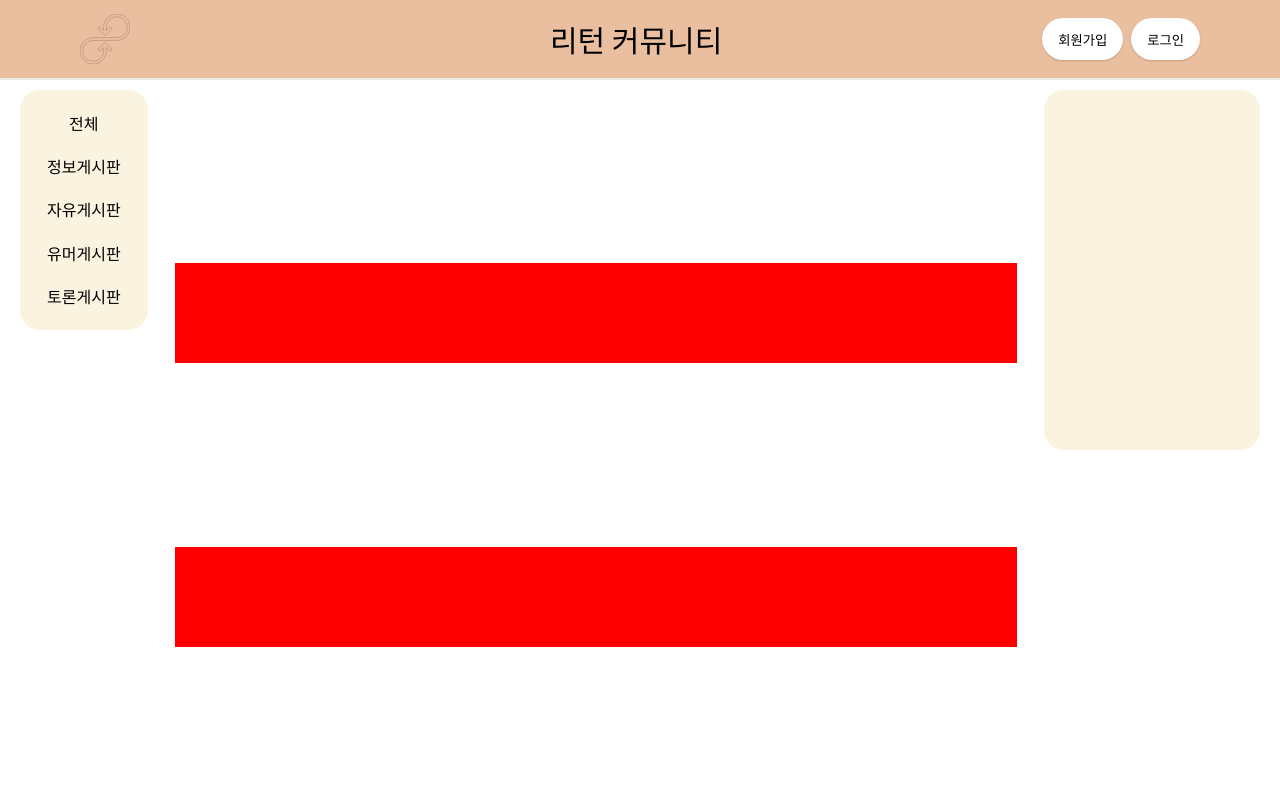
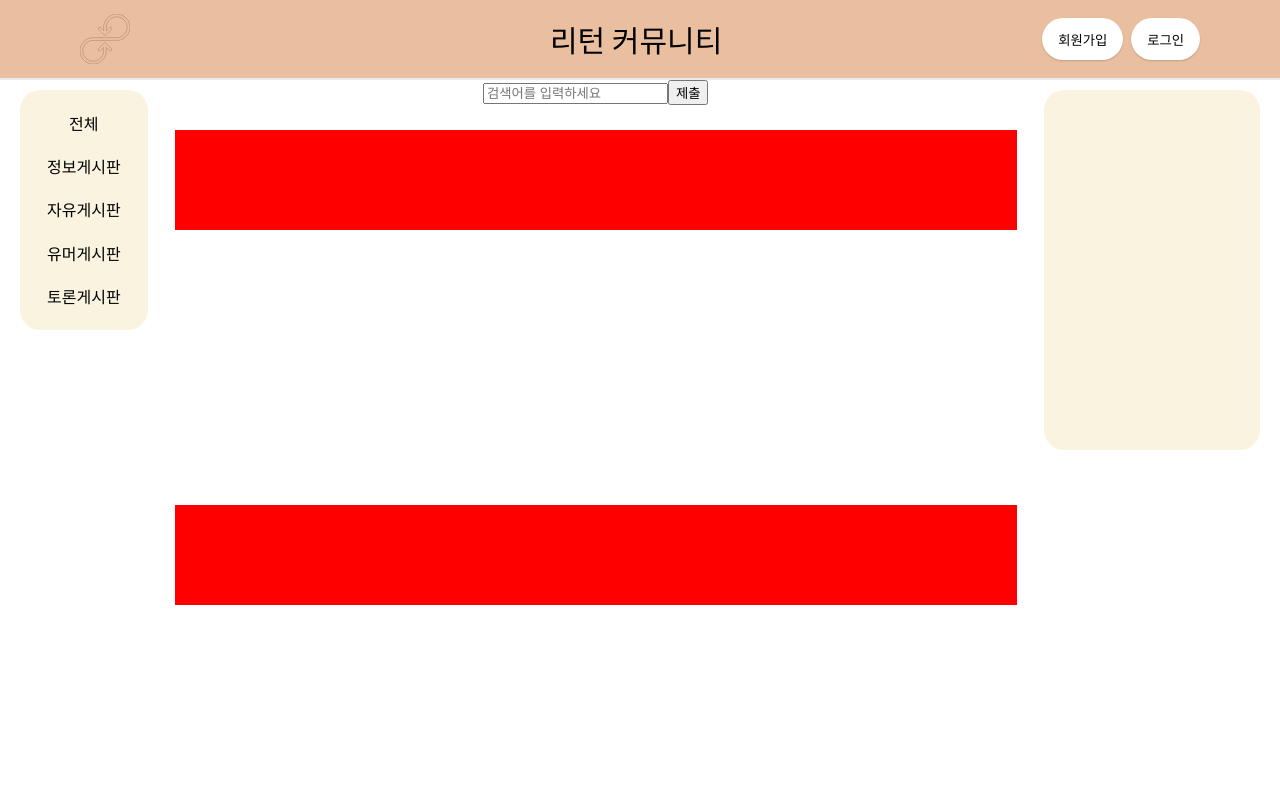
Before and after one commit to taemin4u/Community_NextJS, a Next.js app: page /1 in a window 1280 px wide. Shown: the top 800 px of the page. Built offline with nearby package versions, Linux system fonts and the light colour scheme.

Commit message:
[feat] dev Search input

```diff
--- /dev/null
+++ b/components/Feed.tsx
@@ -0,0 +1,78 @@
+import React from 'react';
+import styled from 'styled-components';
+import palette from '../styles/palette';
+import { useForm } from 'react-hook-form';
+
+const MenuWrapper = styled.div`
+  display: flex;
+  align-items: center;
+  justify-content: center;
+`;
+
+const FeedWrapper = styled.div`
+  display: flex;
+  flex-direction: column;
+  justify-content: space-between;
+  align-items: center;
+  height: 200vh;
+`;
+
+const Search = styled.form`
+  height: 50px;
+  display: flex;
+  flex-direction: column;
+  align-items: center;
+  position: relative;
+  top: -30%;
+`;
+
+const Input = styled.input``;
+
+const List = styled.div`
+  width: 95%;
+  height: 100px;
+  background-color: red;
+`;
+
+interface IForm {
+  keyword: string;
+}
+function Feed() {
+  const {
+    register,
+    handleSubmit,
+    formState: { errors },
+    setError,
+  } = useForm<IForm>();
+  return (
+    <div>
+      <MenuWrapper>
+        <Search onSubmit={handleSubmit(() => {})}>
+          <div>
+            <Input
+              {...register('keyword', {
+                minLength: {
+                  value: 2,
+                  message: '두 글자이상 입력하세요.',
+                },
+              })}
+              placeholder="검색어를 입력하세요"
+            />
+
+            <button>제출</button>
+          </div>
+          <div>{errors.keyword?.message}</div>
+        </Search>
+      </MenuWrapper>
+      <FeedWrapper>
+        <List />
+        <List />
+        <List />
+        <List />
+        <List />
+      </FeedWrapper>
+    </div>
+  );
+}
+
+export default Feed;
--- /dev/null
+++ b/components/Mypage.tsx
@@ -0,0 +1,18 @@
+import React from 'react';
+import styled from 'styled-components';
+import palette from '../styles/palette';
+
+const MyPageWrapper = styled.div`
+  position: sticky;
+  top: 90px;
+
+  height: 45vh;
+  background-color: ${palette.beige_light};
+  border-radius: 20px;
+  margin-right: 20px;
+`;
+function Mypage() {
+  return <MyPageWrapper></MyPageWrapper>;
+}
+
+export default Mypage;
--- a/pages/[category].tsx
+++ b/pages/[category].tsx
@@ -4,6 +4,8 @@ import styled from 'styled-components';
 import Header from '../components/Header';
 import palette from '../styles/palette';
 import Navigation from '../components/Navigation';
+import Feed from '../components/Feed';
+import Mypage from '../components/Mypage';
 
 const Wrapper = styled.div`
   display: grid;
@@ -19,43 +21,6 @@ const Wrapper = styled.div`
   }
 `;
 
-const NavWrapper = styled.div`
-  position: sticky;
-  top: 90px;
-  left: 0;
-  height: 30vh;
-  display: flex;
-  flex-direction: column;
-  align-items: center;
-  justify-content: space-evenly;
-  background-color: ${palette.beige_light};
-  margin-left: 20px;
-  border-radius: 20px;
-`;
-
-const FeedWrapper = styled.div`
-  display: flex;
-  flex-direction: column;
-  justify-content: space-evenly;
-  align-items: center;
-  height: 200vh;
-`;
-
-const Feed = styled.div`
-  width: 95%;
-  height: 100px;
-  background-color: red;
-`;
-
-const MyPageWrapper = styled.div`
-  position: sticky;
-  top: 90px;
-
-  height: 45vh;
-  background-color: ${palette.beige_light};
-  border-radius: 20px;
-  margin-right: 20px;
-`;
 function Category() {
   const router = useRouter();
   console.log(router.query);
@@ -64,17 +29,9 @@ function Category() {
       {/* Navigation */}
       <Navigation />
       {/* Feed */}
-
-      <FeedWrapper>
-        <Feed />
-        <Feed />
-        <Feed />
-        <Feed />
-        <Feed />
-      </FeedWrapper>
-
+      <Feed />
       {/* MyPage */}
-      <MyPageWrapper></MyPageWrapper>
+      <Mypage />
     </Wrapper>
   );
 }
```
